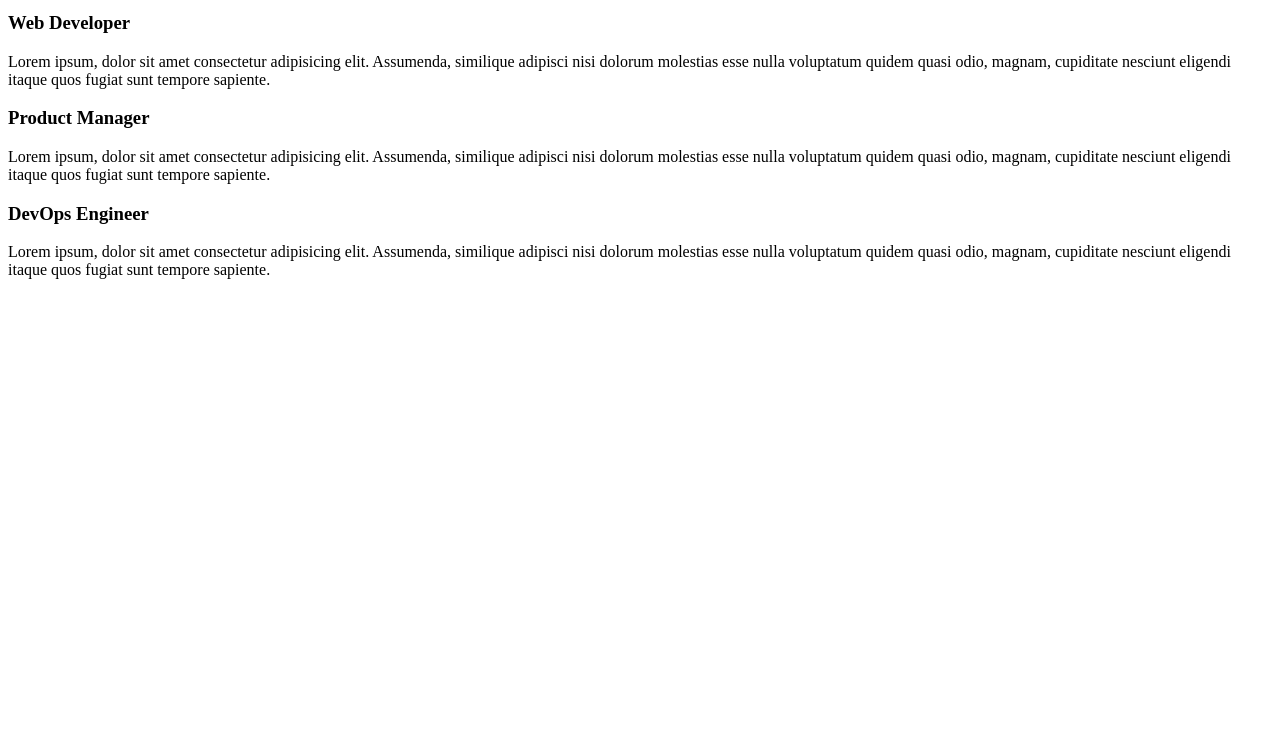
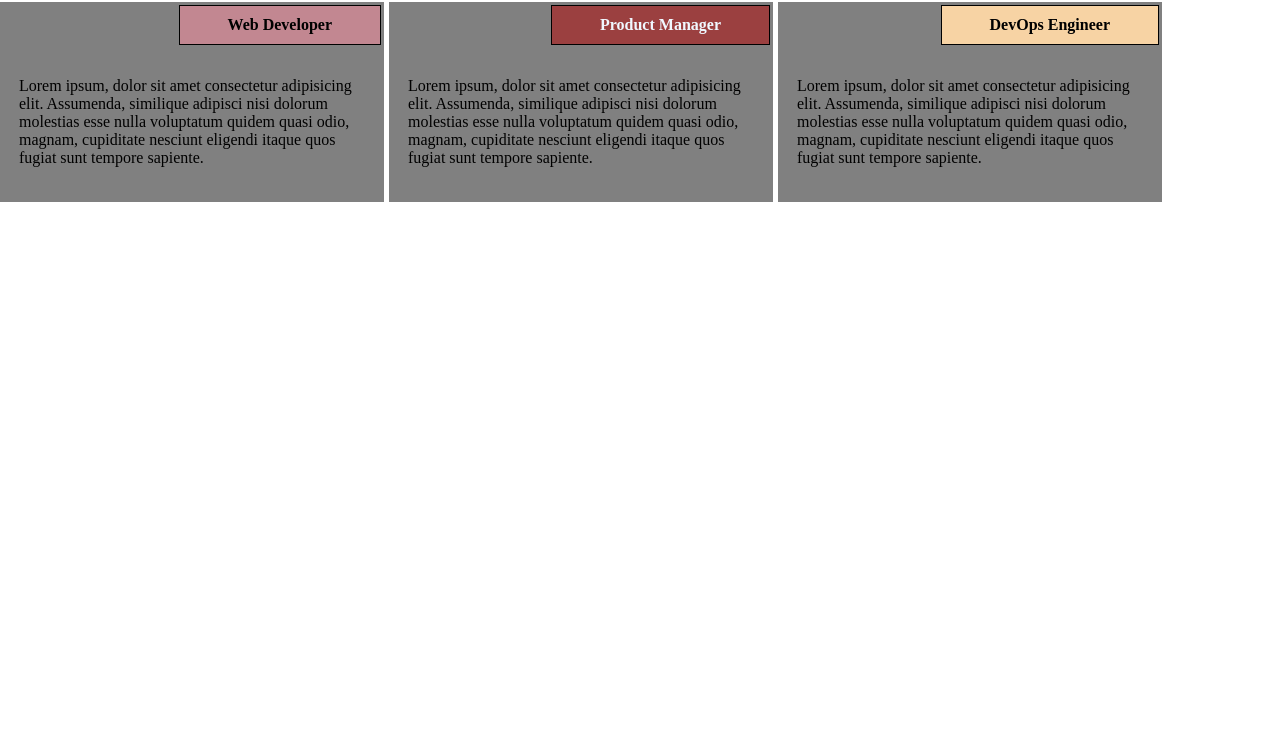
Before and after one commit to emmanueltechman/front-end-refresh, a plain HTML site: page index.html in a window 1280 px wide. Shown: the part 55-800 px from the top of the page. Drawn offline with Linux system fonts and the light colour scheme.

Commit message:
all changes

```diff
--- a/css/style.css
+++ b/css/style.css
@@ -0,0 +1,83 @@
+*{
+    box-sizing: border-box;
+    padding: 0;
+}
+body{
+    margin: 0px;
+    padding: 0px;
+}
+h2{
+    text-align: center;
+    margin-bottom: 15px;
+    margin-top:15px;
+}
+h3{
+    float: right;
+    border: 2px solid grey;
+    padding: 1em;
+    font-size: 16px;
+    border: 1px solid black;
+  padding: 10px;
+  margin: auto;
+  margin-left: max-content;
+  float: right;
+  padding-left: 3em;
+  padding-right: 3em;
+}
+#t1 {
+    background-color: rgb(194, 135, 145);
+  }
+
+  #t2 {
+    background-color: rgb(155, 64, 64);
+    color: aliceblue;
+  }
+
+  #t3 {
+    background-color: rgb(247, 211, 164);
+  }
+p{
+    float: right;
+    padding: 1em;
+
+
+}
+div{
+    border: 1px solid black;
+  background-color: gray;
+  float: left;
+  margin-right: 1em;
+  margin-bottom: 1em;
+}
+.continer-fluid{
+    background-color: aquamarine;
+
+}
+@media (min-width:992px){
+    div{
+        width: 30%;
+        border: 3px solid grey;
+        float: left;
+        margin-right: 5px;
+    }
+}
+
+@media (min-width:768px) and (max-width:991px) {
+    .section1 {
+        width:47%;
+       }
+    .section2{
+        width: 47%;
+    }
+    .section3{
+        width:fit-content;
+    }
+
+
+}
+@media(max-width:767px){
+    div{
+        width:fit-content;
+    }
+
+}
--- a/index.html
+++ b/index.html
@@ -8,28 +8,42 @@
     <title>About me | Emmanuel Adekeye</title>
 </head>
 <body>
-    <div class="container">
-        <div class="row">
-            <h2>About me</h2>
-        </div>
-    </div>
-    <div class="container">
-        <div class="row">
-            <div class="col-lg-4 col-md-6 col-sm-12">
-                <h3>Web Developer</h3>
+
+        <h2>About me</h2>
+
+
+
+
+            <!-- <section class="col-lg-4 col-md-6 col-sm-12">
+                <h3 id="t1">Web Developer</h3>
+                <p>Lorem ipsum, dolor sit amet consectetur adipisicing elit. Assumenda, similique adipisci nisi dolorum molestias esse nulla voluptatum quidem quasi odio, magnam, cupiditate nesciunt eligendi itaque quos fugiat sunt tempore sapiente.</p>
+            </section>
+
+            <section class="col-lg-4 col-md-6 col-sm-12">
+                <h3 id="t2">Product Manager</h3>
+                <p>Lorem ipsum, dolor sit amet consectetur adipisicing elit. Assumenda, similique adipisci nisi dolorum molestias esse nulla voluptatum quidem quasi odio, magnam, cupiditate nesciunt eligendi itaque quos fugiat sunt tempore sapiente.</p>
+            </section>
+
+            <section id="section3" class="col-lg-4 col-md-6 col-sm-12">
+                <h3 id="t3">DevOps Engineer</h3>
+                <p>Lorem ipsum, dolor sit amet consectetur adipisicing elit. Assumenda, similique adipisci nisi dolorum molestias esse nulla voluptatum quidem quasi odio, magnam, cupiditate nesciunt eligendi itaque quos fugiat sunt tempore sapiente.</p>
+            </section> -->
+
+            <div id="section1" class="col-lg-4 col-md-6 col-sm-12">
+                <h3 id="t1">Web Developer</h3>
                 <p>Lorem ipsum, dolor sit amet consectetur adipisicing elit. Assumenda, similique adipisci nisi dolorum molestias esse nulla voluptatum quidem quasi odio, magnam, cupiditate nesciunt eligendi itaque quos fugiat sunt tempore sapiente.</p>
             </div>
-            <div class="col-lg-4 col-md-6 col-sm-12">
-                <h3>Product Manager</h3>
+            <div id="section2" class="col-lg-4 col-md-6 col-sm-12">
+                <h3 id="t2">Product Manager</h3>
                 <p>Lorem ipsum, dolor sit amet consectetur adipisicing elit. Assumenda, similique adipisci nisi dolorum molestias esse nulla voluptatum quidem quasi odio, magnam, cupiditate nesciunt eligendi itaque quos fugiat sunt tempore sapiente.</p>
             </div>
-            <div class="col-lg-4 col-md-6 col-sm-12">
-                <h3>DevOps Engineer</h3>
+            <div id="section3" class="col-lg-4 col-md-6 col-sm-12">
+                <h3 id="t3">DevOps Engineer</h3>
                 <p>Lorem ipsum, dolor sit amet consectetur adipisicing elit. Assumenda, similique adipisci nisi dolorum molestias esse nulla voluptatum quidem quasi odio, magnam, cupiditate nesciunt eligendi itaque quos fugiat sunt tempore sapiente.</p>
             </div>
 
-        </div>
-    </div>
+
+
 
 </body>
 </html>
```
